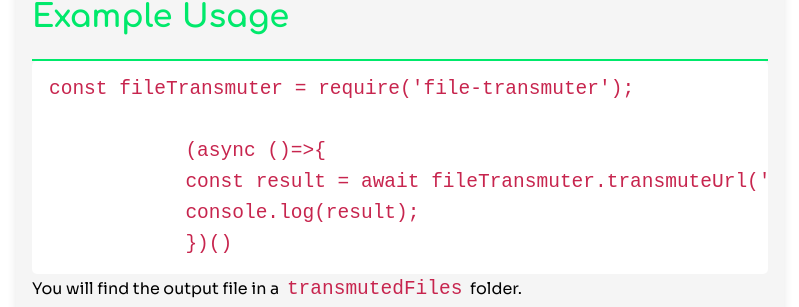
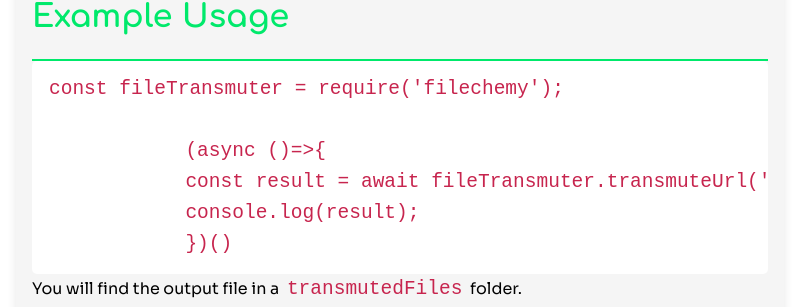
Before and after one commit to TomGOURDY/filechemy-doc, a Next.js app: page /documentation in a window 1280 px wide. Shown: the part 805-1112 px from the top of the page, without its empty margins (240-1039 px from the left). Built offline with nearby package versions, Linux system fonts and the light colour scheme.

Commit message:
fixed content

```diff
--- a/app/documentation/page.js
+++ b/app/documentation/page.js
@@ -107,7 +107,7 @@
 
                 <section id="usage">
                 <h2>Example Usage</h2>
-                <pre><code>{`const fileTransmuter = require('file-transmuter');
+                <pre><code>{`const fileTransmuter = require('filechemy');
 
             (async ()=>{
             const result = await fileTransmuter.transmuteUrl('url.png', 'jpeg');
```
